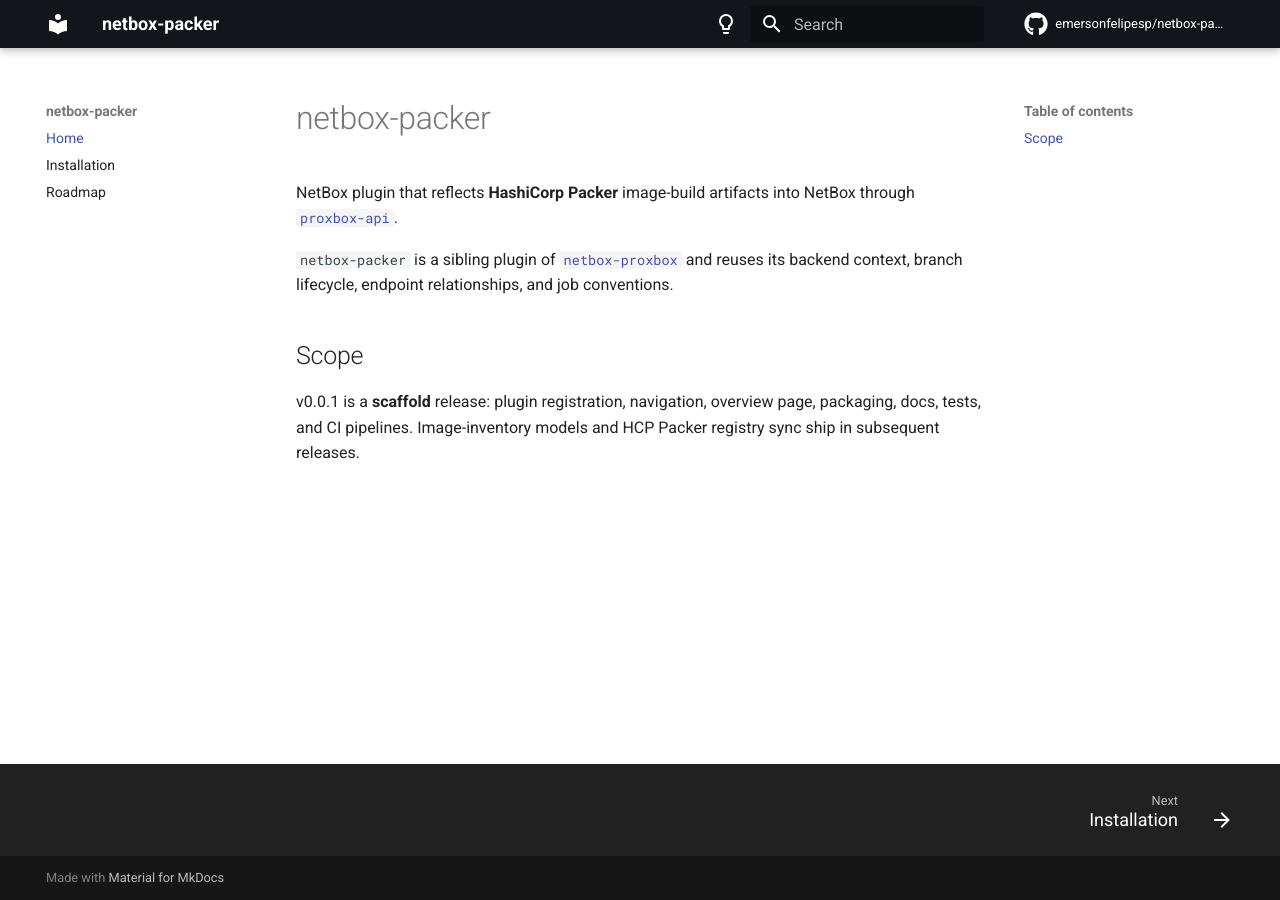
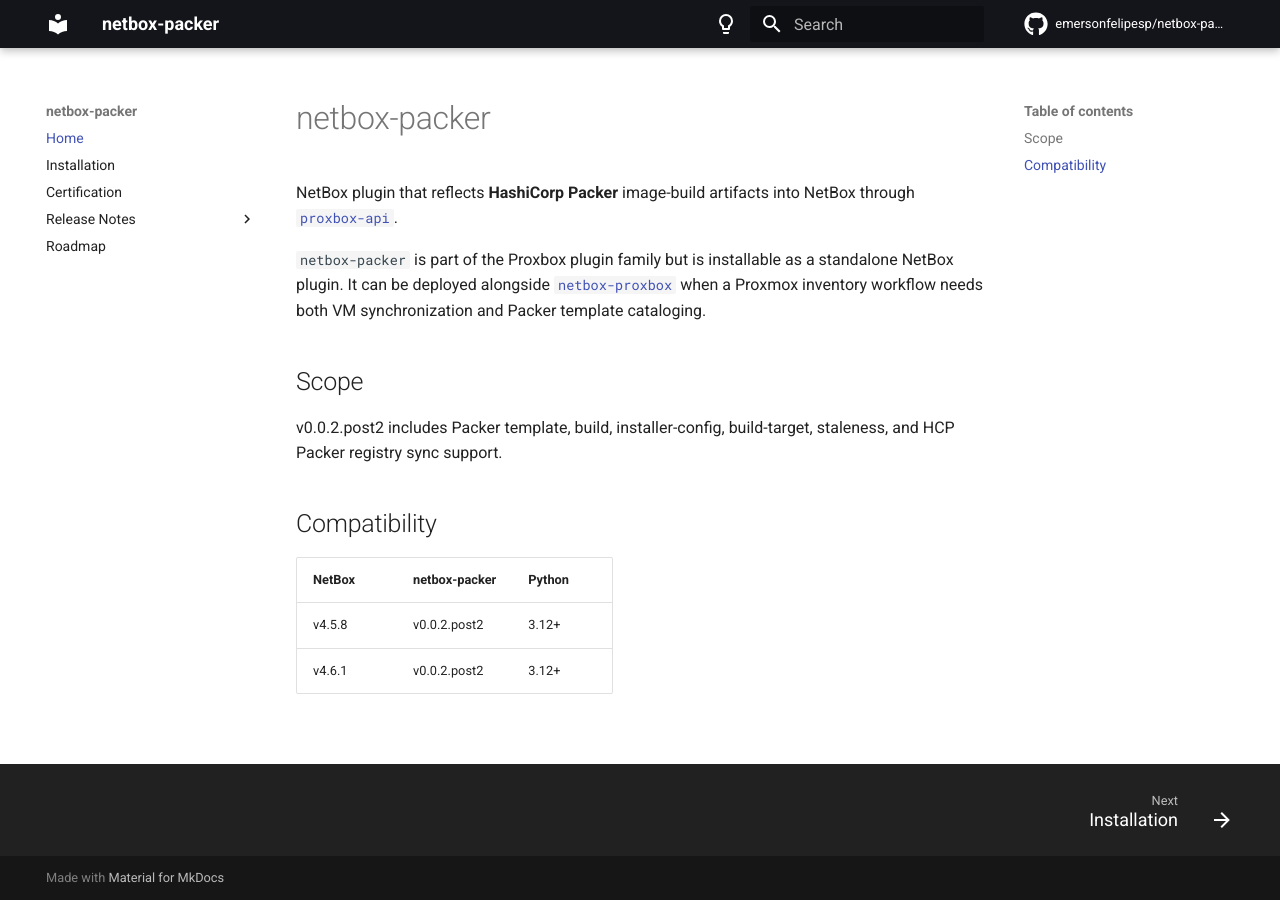
Before and after one commit to emersonfelipesp/netbox-packer, an MkDocs documentation site: the page built from docs/index.md, in a window 1280 px wide. Built offline with MkDocs 1.6.1 and Material for MkDocs 9.7.7, drawn with Linux system fonts in a browser that asks for light colours; comment, search, counter and statistics services are not loaded.

```diff
--- a/docs/index.md
+++ b/docs/index.md
@@ -3,13 +3,20 @@
 NetBox plugin that reflects **HashiCorp Packer** image-build artifacts into
 NetBox through [`proxbox-api`](https://github.com/emersonfelipesp/proxbox-api).
 
-`netbox-packer` is a sibling plugin of
-[`netbox-proxbox`](https://github.com/emersonfelipesp/netbox-proxbox) and
-reuses its backend context, branch lifecycle, endpoint relationships, and
-job conventions.
+`netbox-packer` is part of the Proxbox plugin family but is installable as a
+standalone NetBox plugin. It can be deployed alongside
+[`netbox-proxbox`](https://github.com/emersonfelipesp/netbox-proxbox) when a
+Proxmox inventory workflow needs both VM synchronization and Packer template
+cataloging.
 
 ## Scope
 
-v0.0.1 is a **scaffold** release: plugin registration, navigation, overview
-page, packaging, docs, tests, and CI pipelines. Image-inventory models and
-HCP Packer registry sync ship in subsequent releases.
+v0.0.2.post2 includes Packer template, build, installer-config, build-target,
+staleness, and HCP Packer registry sync support.
+
+## Compatibility
+
+| NetBox | netbox-packer | Python |
+| --- | --- | --- |
+| v4.5.8 | v0.0.2.post2 | 3.12+ |
+| v4.6.1 | v0.0.2.post2 | 3.12+ |
--- a/mkdocs.yml
+++ b/mkdocs.yml
@@ -57,4 +57,8 @@ markdown_extensions:
 nav:
   - Home: index.md
   - Installation: installation.md
+  - Certification: certification.md
+  - Release Notes:
+      - Summary: release-notes/index.md
+      - Version 0.0.2.post2: release-notes/version-0.0.2.post2.md
   - Roadmap: roadmap.md
--- a/netbox_packer/__init__.py
+++ b/netbox_packer/__init__.py
@@ -5,11 +5,11 @@ class NetBoxPackerConfig(PluginConfig):
     name = "netbox_packer"
     verbose_name = "NetBox Packer"
     description = "Manage Packer VM template builds and catalog"
-    version = "0.0.2.post1"
+    version = "0.0.2.post2"
     base_url = "packer"
     author = "Emerson Felipe"
     author_email = "emersonfelipe.2003@gmail.com"
-    min_version = "4.5.0"
+    min_version = "4.5.8"
     max_version = "4.6.99"
     default_settings = {
         "PACKER_BUILD_TIMEOUT_SECONDS": 3600,
```
Also changed, not shown: CERTIFICATION.md (added, +24 -0 lines), README.md (+23 -13 lines), docs/certification.md (added, +17 -0 lines), docs/installation.md (+2 -5 lines), docs/release-notes/index.md (added, +8 -0 lines), docs/release-notes/version-0.0.2.post2.md (added, +18 -0 lines), docs/roadmap.md (+5 -1 lines), pyproject.toml (+9 -2 lines), 6 other files.
